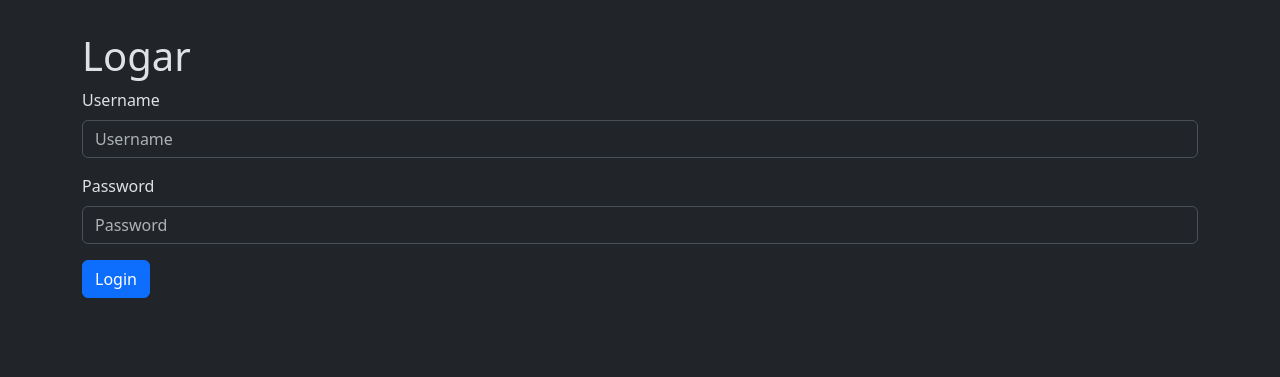
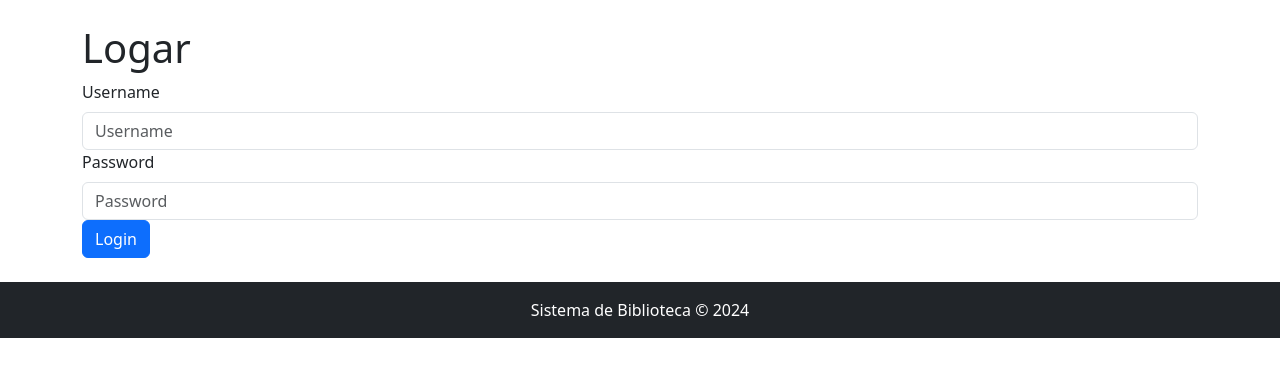
Before and after one commit to Okapi-LeonardoWorm/SistemaBiblioteca, a Flask app: page /login in a window 1280 px wide. Shown: the top 377 px of the page. Run offline with Flask 3, Linux system fonts and the light colour scheme; some libraries are stand-ins or nearby versions.

Commit message:
Login fix

```diff
--- a/app/templates/base.html
+++ b/app/templates/base.html
@@ -1,126 +1,81 @@
 <!DOCTYPE html>
-<html lang="pt-br" data-bs-theme="dark">
+<html lang="pt-br">
 <head>
     <meta charset="UTF-8">
     <meta name="viewport" content="width=device-width, initial-scale=1.0">
 
-    <!-- <link rel="stylesheet" href="{{ url_for('static', filename='footer.css') }}"> -->
-    <link rel="stylesheet" href="https://cdn.jsdelivr.net/npm/bootstrap@4.0.0/dist/css/bootstrap.min.css" integrity="sha384-Gn5384xqQ1aoWXA+058RXPxPg6fy4IWvTNh0E263XmFcJlSAwiGgFAW/dAiS6JXm" crossorigin="anonymous">
+    <!-- Bootstrap CSS from CDN -->
+    <link href="https://cdn.jsdelivr.net/npm/bootstrap@5.3.3/dist/css/bootstrap.min.css" rel="stylesheet" integrity="sha384-QWTKZyjpPEjISv5WaRU9OFeRpok6YctnYmDr5pNlyT2bRjXh0JMhjY6hW+ALEwIH" crossorigin="anonymous">
 
-    <script src="https://cdn.jsdelivr.net/npm/bootstrap@4.0.0/dist/js/bootstrap.min.js" integrity="sha384-JZR6Spejh4U02d8jOt6vLEHfe/JQGiRRSQQxSfFWpi1MquVdAyjUar5+76PVCmYl" crossorigin="anonymous"></script>
-    <script src="https://code.jquery.com/jquery-3.2.1.slim.min.js" integrity="sha384-KJ3o2DKtIkvYIK3UENzmM7KCkRr/rE9/Qpg6aAZGJwFDMVNA/GpGFF93hXpG5KkN" crossorigin="anonymous"></script>
-    <script src="https://cdn.jsdelivr.net/npm/popper.js@1.12.9/dist/umd/popper.min.js" integrity="sha384-ApNbgh9B+Y1QKtv3Rn7W3mgPxhU9K/ScQsAP7hUibX39j7fakFPskvXusvfa0b4Q" crossorigin="anonymous"></script>
+    <!-- Custom CSS Block -->
+    {% block head_links %}{% endblock %}
 
-    <link rel="stylesheet" href="{{ url_for('static', filename='css/bootstrap.min.css') }}">
-    <link rel="stylesheet" href="{{ url_for('static', filename='css/bootstrap-datepicker.min.css') }}">
-
-    <script src="{{ url_for('static', filename='js/jquery.min.js') }}"></script>
-    <script src="{{ url_for('static', filename='js/bootstrap.min.js') }}"></script>
-    <script src="{{ url_for('static', filename='js/bootstrap-datepicker.min.js') }}"></script>
-
-    <style>
-        .highlight-last-word {
-            color: #28a745; /* Cor desejada para a última palavra */
-        }
-    </style>
-
-    <!-- <link rel="stylesheet" href="{{ url_for('static', filename='css/form.css') }}"> -->
-
-    {% block cssstyle %}{% endblock %}
-
-    <title>{% block pagetitle %}{% endblock %}</title>
+    <title>{% block title %}Biblioteca{% endblock %}</title>
 </head>
 <body>
     <header>
-        <div class="container-fluid px-5 py-3 bg-dark text-white">
-            <div class="">
-                <div class="row justify-content-between align-items-center">
-                    {% if session['logged_in'] %}
-                        <h6 class="mb-0" id="username">Logado como: <u>{{ userId }}: {{ username }}</u></h6>
-                        <a href="{{ url_for('logout') }}" class="col-auto m-1 btn btn-danger">logout</a>
-                    {% endif %}
-                </div>
-                <div class="row menuOptions">
-                    <!-- <a href="{{ url_for('login') }}" class="col-auto m-1 btn btn-primary">login</a> -->
-                    {% if session['logged_in'] %}
-                    <a onclick="openInNewTab('{{ url_for('novo_emprestimo') }}')" class="col-auto m-1 btn btn-primary">novo_emprestimo</a>
-                    <a onclick="openInNewTab('{{ url_for('novo_livro') }}')" class="col-auto m-1 btn btn-primary">novo_livro</a>
-                    <a onclick="openInNewTab('{{ url_for('novo_aluno') }}')" class="col-auto m-1 btn btn-primary">novo_aluno</a>
-                    <a onclick="openInNewTab('{{ url_for('nova_palavra_chave') }}')" class="col-auto m-1 btn btn-primary">nova_palavra_chave</a>
-                    <a onclick="openInNewTab('{{ url_for('emprestimos') }}')" class="col-auto m-1 btn btn-primary">Emprestimos</a>
-                    <a onclick="openInNewTab('{{ url_for('livros') }}')" class="col-auto m-1 btn btn-primary">Livros</a>
-                    <a onclick="openInNewTab('{{ url_for('alunos') }}')" class="col-auto m-1 btn btn-primary">Alunos</a>
-                    <a onclick="openInNewTab('{{ url_for('palavras_chave') }}')" class="col-auto m-1 btn btn-primary">palavras_chave</a>
-                    <a onclick="openInNewTab('{{ url_for('register') }}')" class="col-auto m-1 btn btn-primary">Registrar novo usuário</a>
-                    {% endif %}
+        {% if session['logged_in'] %}
+        <nav class="navbar navbar-expand-lg navbar-dark bg-dark">
+            <div class="container-fluid">
+                <a class="navbar-brand" href="{{ url_for('index') }}">Biblioteca</a>
+                <button class="navbar-toggler" type="button" data-bs-toggle="collapse" data-bs-target="#navbarNav" aria-controls="navbarNav" aria-expanded="false" aria-label="Toggle navigation">
+                    <span class="navbar-toggler-icon"></span>
+                </button>
+                <div class="collapse navbar-collapse" id="navbarNav">
+                    <ul class="navbar-nav me-auto">
+                        {% if current_user.userType == 'admin' %}
+                        <li class="nav-item">
+                            <a class="nav-link" href="{{ url_for('dashboard') }}">Dashboard</a>
+                        </li>
+                        <li class="nav-item">
+                            <a class="nav-link" href="{{ url_for('livros') }}">Livros</a>
+                        </li>
+                        <li class="nav-item">
+                            <a class="nav-link" href="{{ url_for('emprestimos') }}">Empréstimos</a>
+                        </li>
+                        <li class="nav-item">
+                            <a class="nav-link" href="{{ url_for('list_users') }}">Usuários</a>
+                        </li>
+                        <li class="nav-item">
+                            <a class="nav-link" href="{{ url_for('palavras_chave') }}">Tags</a>
+                        </li>
+                        {% endif %}
+                    </ul>
+                    <span class="navbar-text me-3">
+                        Logado como: {{ current_user.username }}
+                    </span>
+                    <a href="{{ url_for('logout') }}" class="btn btn-outline-danger">Logout</a>
                 </div>
             </div>
-        </div>
-        {% block header %}
-        {% endblock %}
+        </nav>
+        {% endif %}
     </header>
-    <main>
-        <div class="container ">
+    <main class="py-4">
+        <div class="container">
             {% with messages = get_flashed_messages(with_categories=true) %}
                 {% if messages %}
                     {% for category, message in messages %}
-                        <div id="success-alert" class="alert alert-{{ category }} alert-dismissible fade show" role="alert">{{ message }}</div>
+                        <div class="alert alert-{{ category }} alert-dismissible fade show" role="alert">
+                            {{ message }}
+                            <button type="button" class="btn-close" data-bs-dismiss="alert" aria-label="Close"></button>
+                        </div>
                     {% endfor %}
                 {% endif %}
             {% endwith %}
         </div>
 
-        {% block content %}
-        {% endblock %}
+        {% block content %}{% endblock %}
+    </main>
+    <footer class="bg-dark text-white text-center p-3 mt-auto">
+        <div class="container">
+            <span>Sistema de Biblioteca &copy; 2024</span>
+        </div>
+    </footer>
 
-        <script src="https://cdn.jsdelivr.net/npm/bootstrap@5.0.0/dist/js/bootstrap.bundle.min.js" integrity="sha384-Piv4xVNRyMGpqk4G6UhtyTQK4gCj3tTXOFQ2fK/hCpHlXckdFzeYaFwVG3HdhW5y" crossorigin="anonymous"></script>
-        <script>
-            // Inicializa o datepicker
-            $(document).ready(function(){
-                $('.datepicker').datepicker({
-                    format: 'yyyy-mm-dd'
-                });
-            });
-        </script>
-        <script>
-            // Função para abrir uma nova aba
-            function openInNewTab(url) {
-                window.open(url, '_blank').focus();
-            }
-        </script>
-        <script>
-            // Esconde o alerta (1000 milissegundos = 1 segundo)
-            setTimeout(function() {
-                var alert = document.getElementById('success-alert');
-                if (alert) {
-                    alert.classList.remove('show');
-                    alert.style.display = "none";
-                }
-            }, 2000);
-        </script>
-        <script>
-            function toggleSeeMore(button) {
-                // Obtém a classe do botão (que inclui o bookId com o prefixo)
-                const bookId = button.classList[1]; // A segunda classe é algo como 'book-1'
+    <!-- Bootstrap JS Bundle from CDN (includes Popper) -->
+    <script src="https://cdn.jsdelivr.net/npm/bootstrap@5.3.3/dist/js/bootstrap.bundle.min.js" integrity="sha384-YvpcrYf0tY3lHB60NNkmXc5s9fDVZLESaAA55NDzOxhy9GkcIdslK1eN7N6jIeHz" crossorigin="anonymous"></script>
 
-                // Seleciona todos os elementos com a classe 'seeMore' que correspondem ao bookId
-                const seeMoreSections = document.querySelectorAll(`.seeMore.${bookId}`);
-
-                // Verifica se algum desses elementos está visível
-                let isVisible = Array.from(seeMoreSections).some(section => section.style.display !== 'none');
-
-                // Alterna a visibilidade dos elementos
-                seeMoreSections.forEach(section => {
-                    section.style.display = isVisible ? 'none' : 'table-row'; // Exibe como linha de tabela
-                });
-
-                // Atualiza o texto do botão
-                button.textContent = isVisible ? 'ver mais' : 'ver menos';
-            }
-        </script>
-    </main>
-    <footer>
-        {% block footer %}{% endblock %}
-    </footer>
+    <!-- Custom Scripts Block -->
+    {% block scripts %}{% endblock %}
 </body>
 </html>
```
Also changed, not shown: app/templates/dashboard.html (+16 -16 lines).
